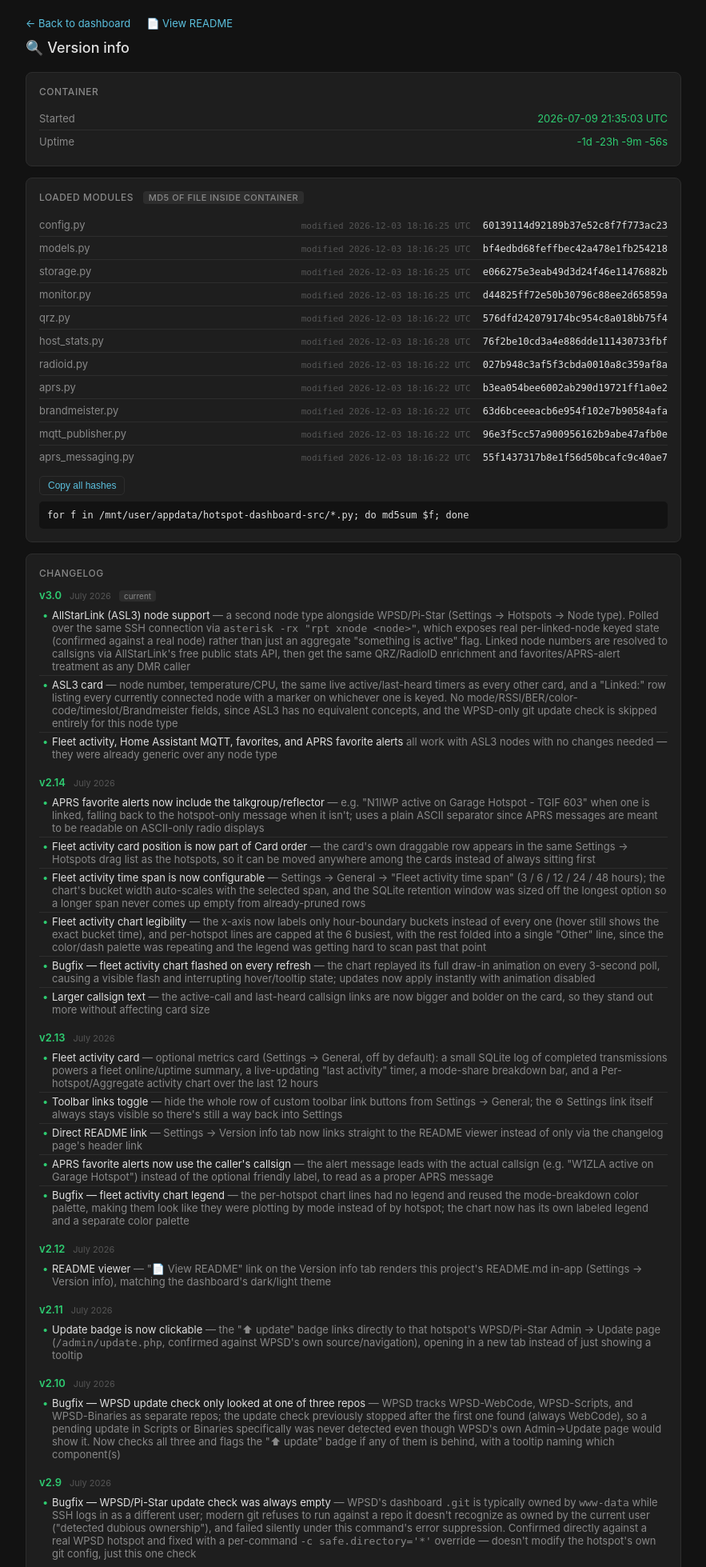
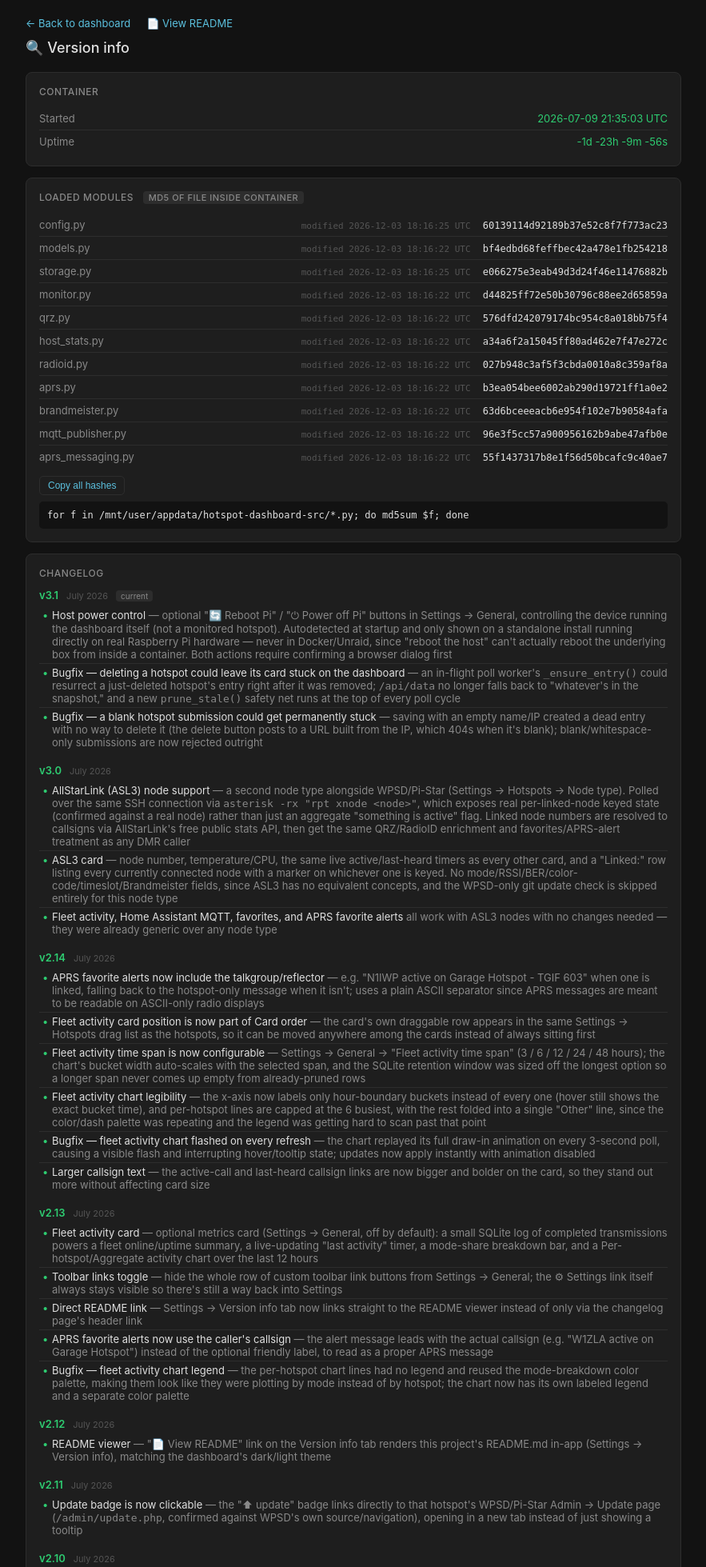
Before and after one commit to rodzillanh/W1ZLA_Hotspot_Dashboard, a Flask app: page /version in a window 1280 px wide. Shown: the top 1959 px of the page at 80% size, without its empty margins (198-1081 px from the left). Run offline with Flask 3, Linux system fonts and the light colour scheme; some libraries are stand-ins or nearby versions.

Commit message:
Add host reboot/power-off buttons for standalone Pi installs (v3.1)
Settings -> General gets "Reboot Pi" / "Power off Pi" buttons, but only
on a standalone install running directly on real Raspberry Pi hardware
-- autodetected via /proc/device-tree/model plus absence of /.dockerenv,
never shown in Docker/Unraid since rebooting a container doesn't reboot
the underlying host. Runs sudo reboot/shutdown locally (no SSH, same
machine), gated 403 server-side as well as hidden in the UI. Both
actions require confirming a browser dialog; power-off's wording is
explicit that it's one-way.

Also catches up the changelog with the two hotspot-deletion bugfixes
from the last couple of commits.

```diff
--- a/app.py
+++ b/app.py
@@ -5,6 +5,7 @@ import inspect
 import datetime
 import os
 import re
+import subprocess
 import time
 
 import paramiko
@@ -34,6 +35,11 @@ monitor    = FleetMonitor()
 wx         = WeatherClient()
 host_stats = HostStats()
 host_stats.start()
+
+# Gates the Settings "Host power control" buttons -- only true on a
+# standalone install running directly on real Raspberry Pi hardware (see
+# host_stats.is_pi_standalone). Computed once at startup, not per-request.
+HOST_CAN_POWER_CONTROL = host_stats_mod.is_pi_standalone()
 
 START_TIME = time.time()  # for /api/activity's dashboard_uptime_seconds
 
@@ -300,11 +306,39 @@ def setup():
             mqtt_pub.set_hotspots(hotspots)
         return redirect("/setup")
     return render_template("setup.html", hotspots=load_hotspots(),
-                           settings=load_settings(), favorites=load_favorites())
+                           settings=load_settings(), favorites=load_favorites(),
+                           can_power_control=HOST_CAN_POWER_CONTROL)
 
 @app.route("/api/host_stats")
 def api_host_stats():
     return jsonify(host_stats.snapshot())
+
+@app.route("/api/host_reboot", methods=["POST"])
+def host_reboot():
+    """Reboot the machine running the dashboard itself -- only enabled on a
+    standalone install on real Raspberry Pi hardware (HOST_CAN_POWER_CONTROL).
+    Assumes passwordless sudo for the SSH/service user, same assumption this
+    app already makes elsewhere (e.g. the ASL3 `sudo asterisk -rx` command)."""
+    if not HOST_CAN_POWER_CONTROL:
+        return jsonify({"success": False, "message": "Not available on this deployment"}), 403
+    try:
+        subprocess.Popen(["sudo", "reboot"])
+        return jsonify({"success": True, "message": "Rebooting now"})
+    except Exception as e:
+        return jsonify({"success": False, "message": str(e)})
+
+@app.route("/api/host_poweroff", methods=["POST"])
+def host_poweroff():
+    """Power off the machine running the dashboard itself -- same gating and
+    sudo assumption as host_reboot(). One-way: stays off until someone
+    physically restores power."""
+    if not HOST_CAN_POWER_CONTROL:
+        return jsonify({"success": False, "message": "Not available on this deployment"}), 403
+    try:
+        subprocess.Popen(["sudo", "shutdown", "-h", "now"])
+        return jsonify({"success": True, "message": "Powering off now"})
+    except Exception as e:
+        return jsonify({"success": False, "message": str(e)})
 
 @app.route("/api/activity")
 def api_activity():
--- a/templates/version.html
+++ b/templates/version.html
@@ -98,9 +98,21 @@
 
         <div class="release">
             <div class="release-header">
+                <span class="release-version">v3.1</span>
+                <span class="release-date">July 2026</span>
+                <span class="release-tag">current</span>
+            </div>
+            <ul class="change-list">
+                <li><span>Host power control</span> — optional "🔄 Reboot Pi" / "⏻ Power off Pi" buttons in Settings → General, controlling the device running the dashboard itself (not a monitored hotspot). Autodetected at startup and only shown on a standalone install running directly on real Raspberry Pi hardware — never in Docker/Unraid, since "reboot the host" can't actually reboot the underlying box from inside a container. Both actions require confirming a browser dialog first</li>
+                <li><span>Bugfix — deleting a hotspot could leave its card stuck on the dashboard</span> — an in-flight poll worker's <code>_ensure_entry()</code> could resurrect a just-deleted hotspot's entry right after it was removed; <code>/api/data</code> no longer falls back to "whatever's in the snapshot," and a new <code>prune_stale()</code> safety net runs at the top of every poll cycle</li>
+                <li><span>Bugfix — a blank hotspot submission could get permanently stuck</span> — saving with an empty name/IP created a dead entry with no way to delete it (the delete button posts to a URL built from the IP, which 404s when it's blank); blank/whitespace-only submissions are now rejected outright</li>
+            </ul>
+        </div>
+
+        <div class="release">
+            <div class="release-header">
                 <span class="release-version">v3.0</span>
                 <span class="release-date">July 2026</span>
-                <span class="release-tag">current</span>
             </div>
             <ul class="change-list">
                 <li><span>AllStarLink (ASL3) node support</span> — a second node type alongside WPSD/Pi-Star (Settings → Hotspots → Node type). Polled over the same SSH connection via <code>asterisk -rx "rpt xnode &lt;node&gt;"</code>, which exposes real per-linked-node keyed state (confirmed against a real node) rather than just an aggregate "something is active" flag. Linked node numbers are resolved to callsigns via AllStarLink's free public stats API, then get the same QRZ/RadioID enrichment and favorites/APRS-alert treatment as any DMR caller</li>
@@ -481,7 +493,7 @@
         <div class="feature-group">
             <div class="feature-group-title">Settings</div>
             <ul class="feature-list">
-                <li><span>General tab</span> — dashboard name, dark/light mode toggle, toolbar links, host stats and fleet activity card toggles</li>
+                <li><span>General tab</span> — dashboard name, dark/light mode toggle, toolbar links, host stats and fleet activity card toggles, and (Raspberry Pi standalone installs only) host reboot/power-off buttons</li>
                 <li><span>Weather tab</span> — location and °F/°C unit toggle</li>
                 <li><span>Integrations tab</span> — QRZ.com, RadioID.net, APRS.fi, Home Assistant MQTT, and APRS favorite alert credentials/toggles with connection tests</li>
                 <li>Hotspots tab — card order, add/edit/delete hotspots with SSH connection test, optional lat/lon and Brandmeister ID per hotspot</li>
```
Also changed, not shown: CLAUDE.md (+5 -1 lines), host_stats.py (+27 -0 lines), templates/setup.html (+44 -0 lines), README.md.
